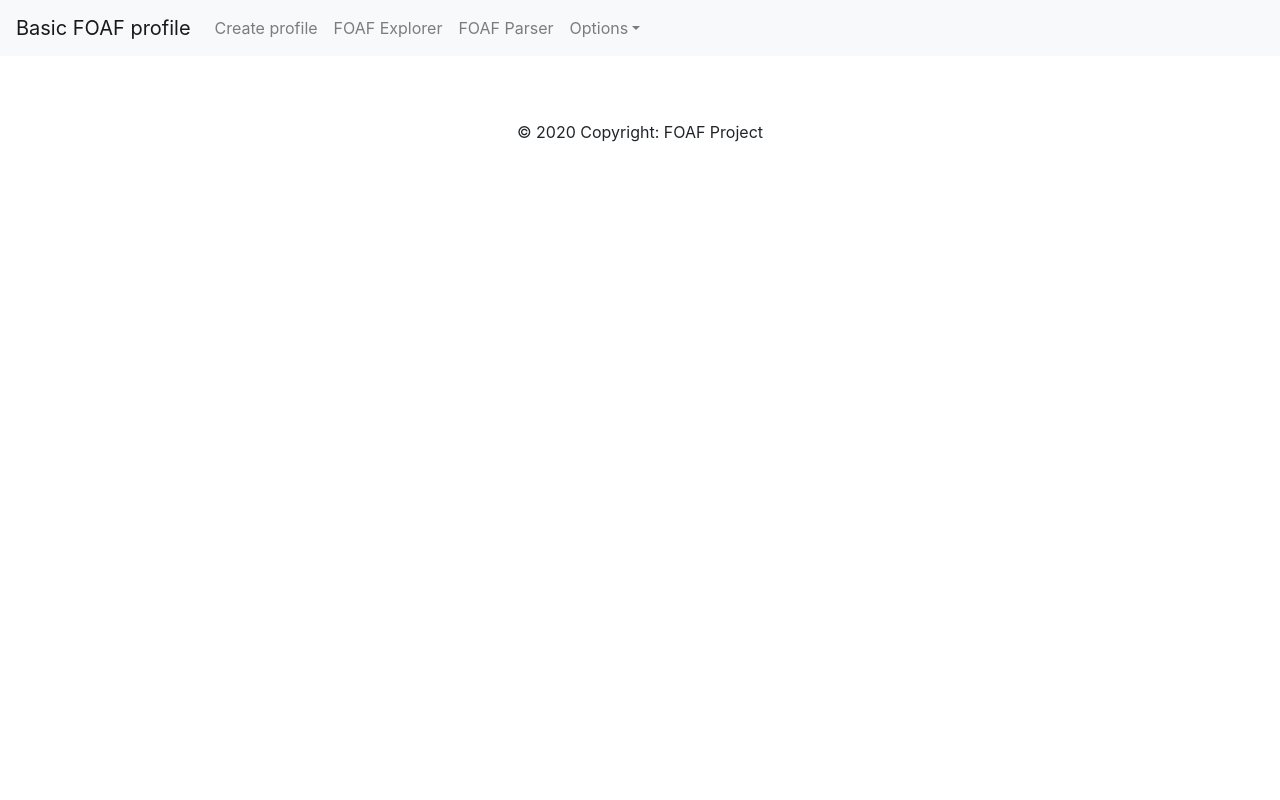
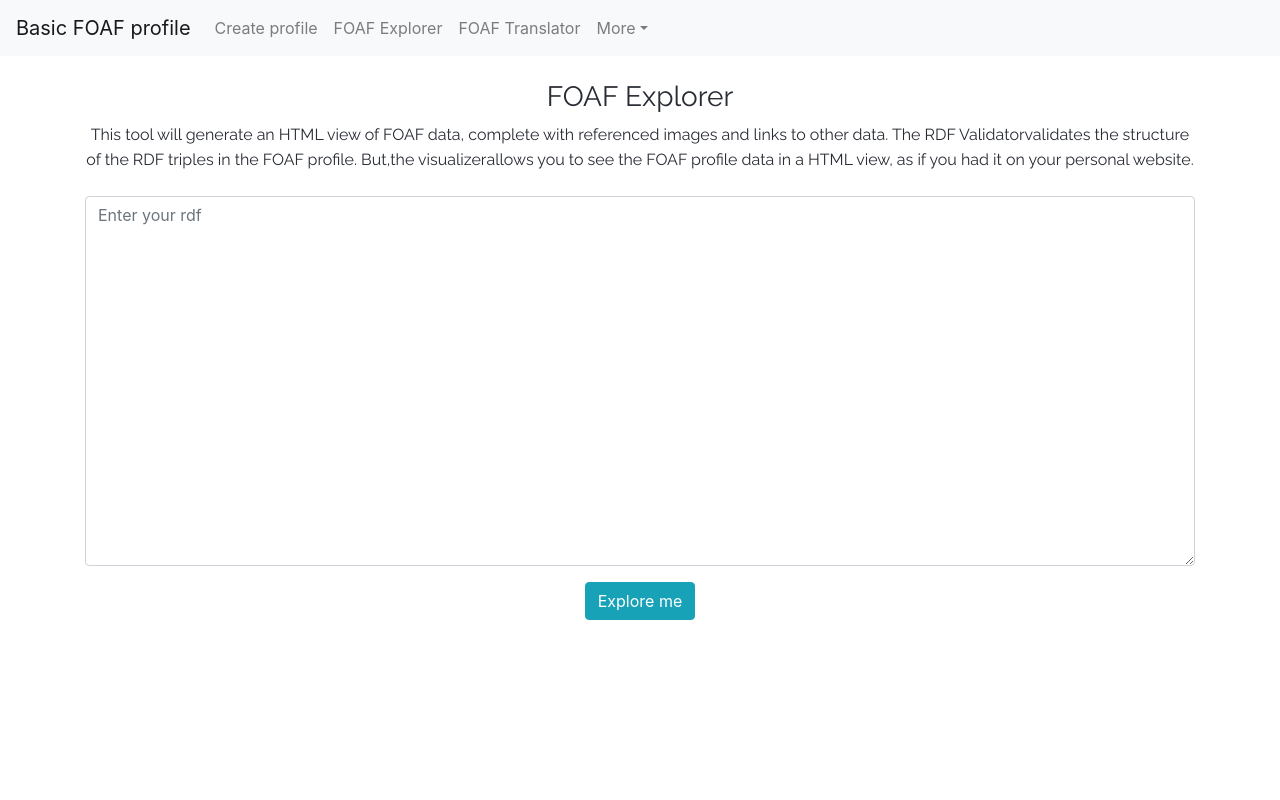
Before and after one commit to NatashaStojanova/FOAF-profile-generator, a React (Create React App) app in the folder frontend/: page /FOAF-explorer in a window 1280 px wide. Shown: the top 800 px of the page. Built offline with nearby package versions, Linux system fonts and the light colour scheme.

Commit message:
update project frontend structure

```diff
--- a/frontend/src/components/App/App.js
+++ b/frontend/src/components/App/App.js
@@ -7,7 +7,6 @@ import Home from "../Home/home.js"
 import Explorer from "../Explorer/explorer";
 import Parser from "../Parser/parser";
 import FooterPage from "../FooterPage/footerPage";
-import Exe from "../Exe/exe"
 
 class App extends Component {
 
@@ -29,14 +28,11 @@ class App extends Component {
                     <Route path="/create" exact
                            render={() => <CreateProfile/>}>
                     </Route>
-                    <Route path="/FOAFexplorer" exact
+                    <Route path="/FOAF-explorer" exact
                            render={() => <Explorer/>}>
                     </Route>
-                    <Route path="/parse-profile" exact
+                    <Route path="/FOAF-translator" exact
                            render={() => <Parser/>}>
-                    </Route>
-                    <Route path="/exe" exact
-                           render={() => <Exe/>}>
                     </Route>
                     <FooterPage/>
                 </Router>
--- a/frontend/src/components/Explorer/Profile/profile.js
+++ b/frontend/src/components/Explorer/Profile/profile.js
@@ -9,7 +9,7 @@ const Profile = (props) => {
     return(
         <FormGroup>
             <br/>
-            <h3>RDF Explorer</h3>
+            <h3>FOAF Explorer</h3>
             <text>This tool will generate an HTML view of FOAF data, complete with referenced images and links to other data. The RDF Validatorvalidates the structure of the RDF triples in the FOAF profile. But,the visualizerallows you to see the FOAF profile data in a HTML view, as if you had it on your personal website.</text>
             <br/>
             <br/>
--- a/frontend/src/components/FooterPage/footerPage.js
+++ b/frontend/src/components/FooterPage/footerPage.js
@@ -6,7 +6,10 @@ const FooterPage = () => {
         <MDBFooter color="blue" className="font-small pt-4 mt-4">
             <div className="footer-copyright text-center py-3">
                 <MDBContainer fluid>
-                    &copy; {new Date().getFullYear()} Copyright: <a> FOAF Project</a>
+                    &copy; {new Date().getFullYear()} Copyright: <a> Faculty of Computer Science and Engineering,
+                    Skopje</a>
+                    <br/>
+                    <a>Natasha Stojanova</a>
                 </MDBContainer>
             </div>
         </MDBFooter>
--- a/frontend/src/components/Header/header.js
+++ b/frontend/src/components/Header/header.js
@@ -30,25 +30,22 @@ const Header = (props) => {
                             <NavLink href="/create/">Create profile</NavLink>
                         </NavItem>
                         <NavItem>
-                            <NavLink href="/FOAFexplorer/">FOAF Explorer</NavLink>
+                            <NavLink href="/FOAF-explorer">FOAF Explorer</NavLink>
                         </NavItem>
                         <NavItem>
-                            <NavLink href="/parse-profile/">FOAF Parser</NavLink>
+                            <NavLink href="/FOAF-translator">FOAF Translator</NavLink>
                         </NavItem>
                         <UncontrolledDropdown nav inNavbar>
                             <DropdownToggle nav caret>
-                                Options
+                                More
                             </DropdownToggle>
                             <DropdownMenu right>
                                 <DropdownItem>
-                                    Option 1
+                                    Linked Data
                                 </DropdownItem>
+                                <DropdownItem divider/>
                                 <DropdownItem>
-                                    Option 2
-                                </DropdownItem>
-                                <DropdownItem divider />
-                                <DropdownItem>
-                                    Reset
+                                    XML RDF
                                 </DropdownItem>
                             </DropdownMenu>
                         </UncontrolledDropdown>
--- a/frontend/src/components/Parser/ProfileFormat/profileFormat.js
+++ b/frontend/src/components/Parser/ProfileFormat/profileFormat.js
@@ -9,7 +9,7 @@ const ProfileFormat = (props) => {
     return(
         <FormGroup>
             <br/>
-            <h3>RDF Translator</h3>
+            <h3>FOAF Translator</h3>
             <text>RDF Translator is a multi-format conversion tool for structured markup. It provides translations
                 between data formats ranging from RDF/XML to RDFa or Microdata. The service allows for conversions
                 triggered either by URI or by direct text input. Furthermore it comes with a straightforward REST API
```
Also changed, not shown: frontend/src/components/CreateProfile/ToggleFade/toggleFade.js (deleted, +0 -20 lines), 2 other files (tests, documents, lock files or other folders).
